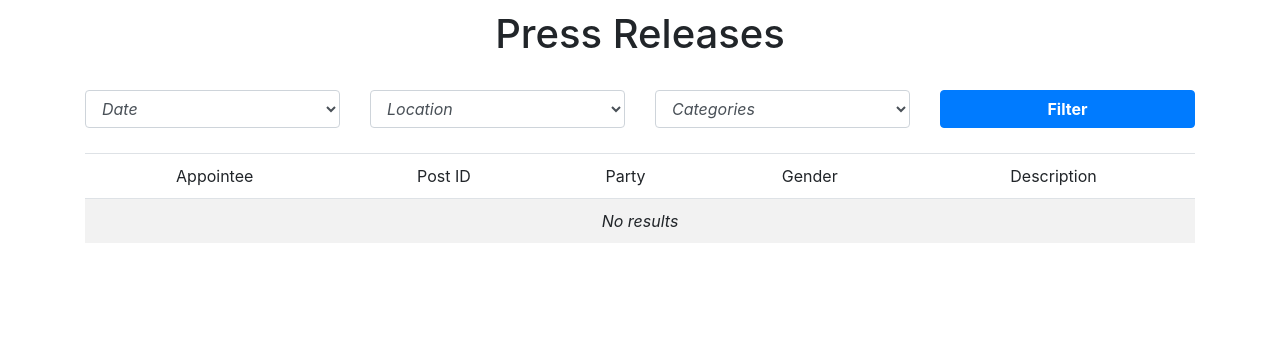
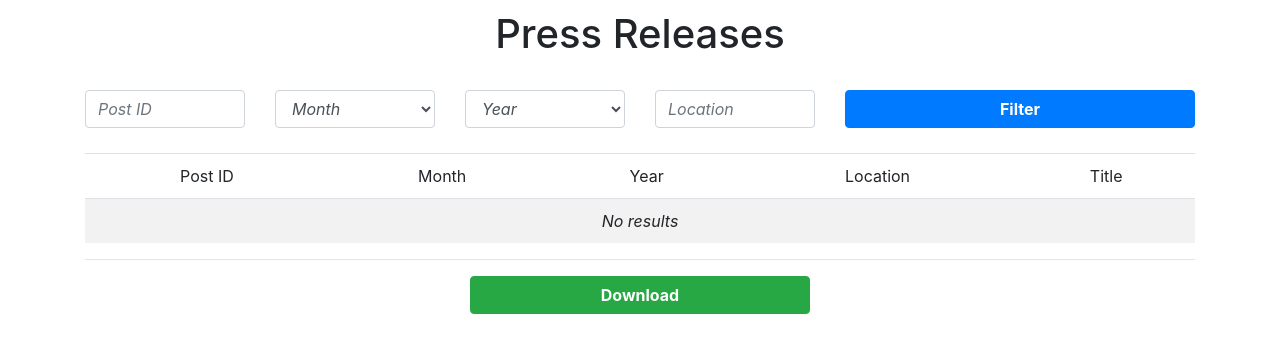
Before and after one commit to zanekuser/CA_Gov_Press_Releases, a Flask app: page /press in a window 1280 px wide. Shown: the top 353 px of the page. Run offline with Flask 2, Linux system fonts and the light colour scheme; some libraries are stand-ins or nearby versions.

Commit message:
filtering for press releases; other minor changes

```diff
--- a/GovText_Web/app.py
+++ b/GovText_Web/app.py
@@ -139,32 +139,68 @@ def bills():
 @app.route('/press')
 def press():
 	format_ = request.args.get("format", None)
-	location = request.args.get("name", "")
+	postid = request.args.get("postid", "")
+	location = request.args.get("location", "")
 	year = request.args.get("year", "")
-	category = request.args.get("category", "")
+	month = request.args.get("month", "")
 
-	# 1. Assign variable to database
-	# 2. (Maybe?) Use dictionary function
-	# 3. (Maybe?) Cursor variable
-	# 4. Create string for SQL command with unknowns
-	# 5. Initialize empty strings for SQL command
+	connection = sqlite3.connect("database.db")
+	connection.row_factory = dictionary_factory
+	cursor = connection.cursor()
 
-	# Use % to complete SQL command (with limit statement)
+	all_records_query = "SELECT post_id AS PostID, strftime('%%m', date) AS MONTH, \
+	strftime('%%Y', date) AS YEAR, location AS LOCATION, \
+	title AS TITLE FROM all_releases %s %s;"
+
+	where_clause = ""
+	where_list = []
+	condition_tuple = []
+	if postid or location or year or month:
+		where_clause += 'where '
+		if postid:
+			where_list.append('post_id like ? ')
+			condition_tuple.append('%' + postid.lower() + '%')
+
+		if month:
+			where_list.append("strftime('%m', date) like ? ")
+			condition_tuple.append('%' + str(month))
+
+		if year:
+			where_list.append("strftime('%Y', date) like ? ")
+			condition_tuple.append('%' + year)
+
+		if location:
+			where_list.append('location like ? ')
+			condition_tuple.append('%' + location.lower())
+
+		where_clause += 'and '.join(where_list)
+
+		condition_tuple = tuple(condition_tuple)
+
+		limit_statement = 'ORDER BY post_id LIMIT 10' if format_ != 'csv' else ''
+
+		all_records_query = all_records_query % (where_clause, limit_statement)
+
+		if postid or location or year or month:
+			cursor.execute(all_records_query , condition_tuple)
+		else:
+			cursor.execute(all_records_query)
+
+		records = cursor.fetchall()
+
+		connection.close()
+	else:
+		records = None
 
 	# Execute without the specified query (drop-downs only)
-
-	# Assign variable for return value
-
-	# connection.close()
 
 	if format_ == "csv":
 		pass
 		# return download csv file
 	else:
 		years = [x for x in range(2018, 2010, -1)]
-		categories = ['appointments', 'veterans-military', 'media-advisories', 'Other']
-		locations = ['Sacramento', 'Other']
-		return flask.render_template('press.html', locations=locations, categories=categories, years=years)
+		months = ['01', '02', '03', '04', '05', '06', '07', '08', '09', '10', '11', '12']
+		return flask.render_template('press.html', records=records, months=months, years=years)
 
 ########################################################################
 # The following are helper functions. They do not have a @app.route decorator
--- a/GovText_Web/static/js/main.js
+++ b/GovText_Web/static/js/main.js
@@ -35,8 +35,8 @@ $('#download-appoints').click(function() {
 $('#filter-press').click(function() {
 	//Reload the page to display the new data.
 	//You could optionally work with Ajax
-	window.location.href="/press?name=" + $("#location").val() + "&year=" + $("#year").val()
-	+ "&category=" + $("#category").val()
+	window.location.href="/press?postid=" + $("#postid").val() + "&location=" + $("#location").val()
+	+ "&year=" + $("#year").val() + "&month=" + $("#month").val()
 });
 
 
--- a/GovText_Web/templates/appoints.html
+++ b/GovText_Web/templates/appoints.html
@@ -83,7 +83,7 @@
 					</tbody>
 				</table>
 				<hr>
-				<div class="col-md-4 offset-4">
+				<div class="col-md-4 offset-4" style="padding-bottom: 10px">
 					<button style="width:100%;" class="btn btn-success" id="download-appoints"><b>Download</b></button>
 				</div>
 			</div>
--- a/GovText_Web/templates/bills.html
+++ b/GovText_Web/templates/bills.html
@@ -88,7 +88,7 @@
 					</tbody>
 				</table>
 				<hr>
-				<div class="col-md-4 offset-4">
+				<div class="col-md-4 offset-4" style="padding-bottom: 10px">
 					<button style="width:100%;" class="btn btn-success" id="download-bill"><b>Download</b></button>
 				</div>
 			</div>
--- a/GovText_Web/templates/press.html
+++ b/GovText_Web/templates/press.html
@@ -2,6 +2,7 @@
 <head>
 	<!-- load the bootstrap css here -->
 	<link href="https://maxcdn.bootstrapcdn.com/bootstrap/4.0.0/css/bootstrap.min.css" rel="stylesheet" integrity="sha384-Gn5384xqQ1aoWXA+058RXPxPg6fy4IWvTNh0E263XmFcJlSAwiGgFAW/dAiS6JXm" crossorigin="anonymous">
+	<title>Press Releases</title>
 </head>
 <body>
 	<div class="container">
@@ -11,32 +12,35 @@
 			</div>
 		</div>
 		<br clear="all">
+
 		<div class="row">
-			<div class="col-md-3">
+
+			<div class="col-md-2">
+				<input class="form-control" style="font-style: italic;" type="text" placeholder="Post ID" value="{{postid}}" id="postid"/>
+			</div>
+
+			<div class="col-md-2">
+				<select class="form-control" id="month" style="font-style: italic;">
+					<option value="">Month</option>
+					{% for month in months %}
+					<option value="{{month}}" {% if selected_year == month %}selected{%endif%}>{{month}}</option>
+					{% endfor %}
+				</select>
+			</div>
+			<div class="col-md-2">
 				<select class="form-control" id="year" style="font-style: italic;">
-					<option value="">Date</option>
+					<option value="">Year</option>
 					{% for year in years %}
 					<option value="{{year}}" {% if selected_year == year %}selected{%endif%}>{{year}}</option>
 					{% endfor %}
 				</select>
 			</div>
-			<div class="col-md-3">
-				<select class="form-control" id="location" style="font-style: italic;">
-					<option value="">Location</option>
-					{% for location in locations %}
-					<option value="{{location}}" {% if selected_year == location %}selected{%endif%}>{{location}}</option>
-					{% endfor %}
-				</select>
+
+			<div class="col-md-2">
+				<input class="form-control" style="font-style: italic;" type="text" placeholder="Location" value="{{location}}" id="location"/>
 			</div>
-			<div class="col-md-3">
-				<select class="form-control" id="category" style="font-style: italic;">
-					<option value="">Categories</option>
-					{% for category in categories %}
-					<option value="{{category}}" {% if selected_year == category %}selected{%endif%}>{{category}}</option>
-					{% endfor %}
-				</select>
-			</div>
-			<div class="col-md-3">
+
+			<div class="col-md-4">
 				<button style="width:100%;" class="btn btn-primary" id="filter-press"><b>Filter</b></button>
 			</div>
 		</div>
@@ -51,21 +55,21 @@
 			<div class="col-md-12 text-center">
 				<table class="table table-striped thead-dark">
 					<thead class="text-center">
-						<td>Appointee</td>
 						<td>Post ID</td>
-						<td>Party</td>
-						<td>Gender</td>
-						<td>Description</td>
+						<td>Month</td>
+						<td>Year</td>
+						<td>Location</td>
+						<td>Title</td>
 					</thead>
 					<tbody>
 						{% if (records is defined) and records %}
 							{% for record in records %}
 								<tr>
-									<td>{{record.title}}</td>
-									<td>{{record.date}}</td>
-									<td>{{record.name}}</td>
-									<!-- This line shows just the first 100 characters and cuts it after that -->
-									<td>{{record.text[0:100] + " ..."}}</td>
+									<td class="text-center">{{record.PostID}}</td>
+									<td class="text-center">{{record.MONTH}}</td>
+									<td class="text-center">{{record.YEAR}}</td>
+									<td class="text-center">{{record.LOCATION}}</td>
+									<td class="text-center">{{record.TITLE[0:75] + " ..."}}</td>
 								</tr>
 							{% endfor %}
 						{% else %}
@@ -75,6 +79,10 @@
 						{% endif %}
 					</tbody>
 				</table>
+				<hr>
+				<div class="col-md-4 offset-4" style="padding-bottom: 10px">
+					<button style="width:100%;" class="btn btn-success" id="download-appoints"><b>Download</b></button>
+				</div>
 			</div>
 		</div>
 	</div>
```
